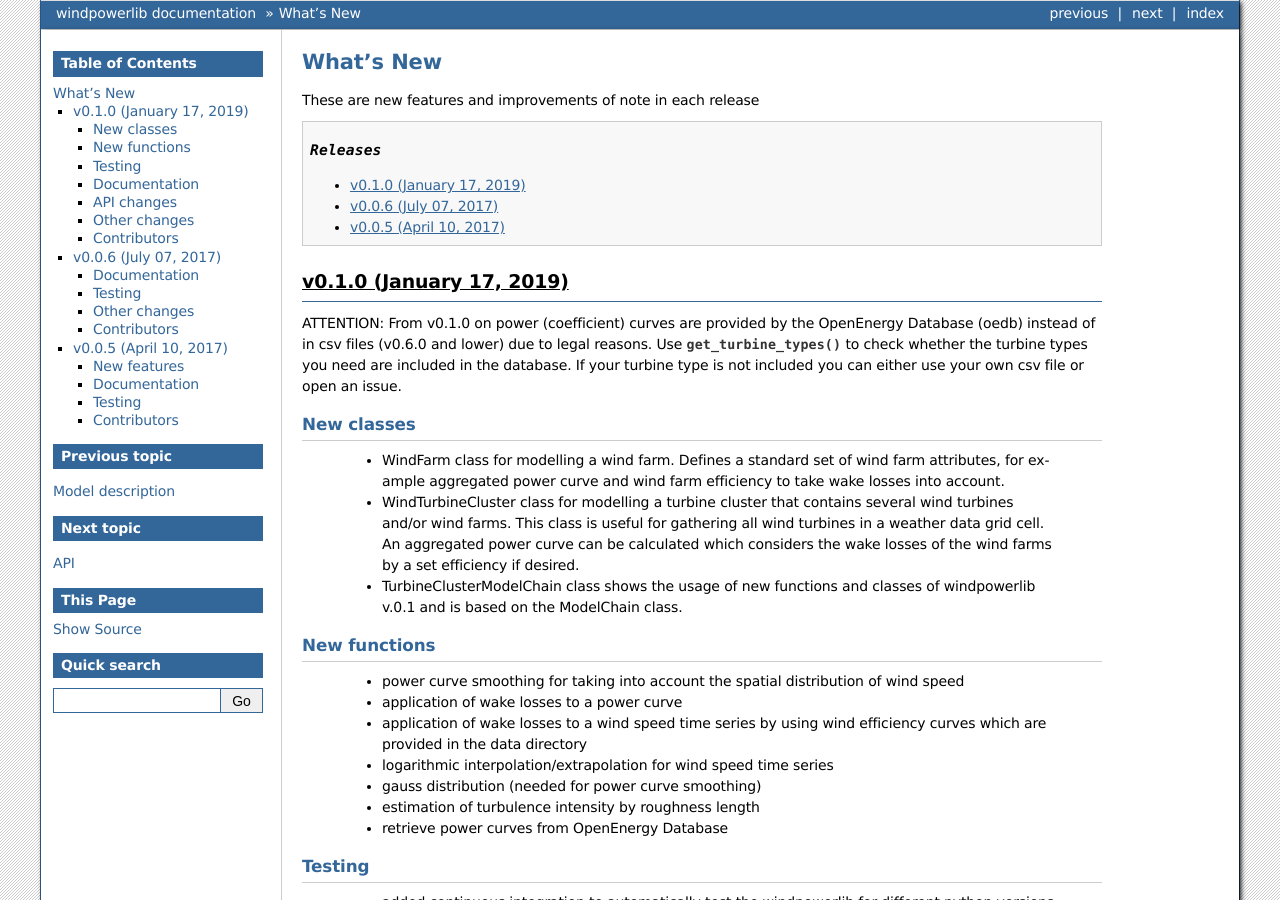
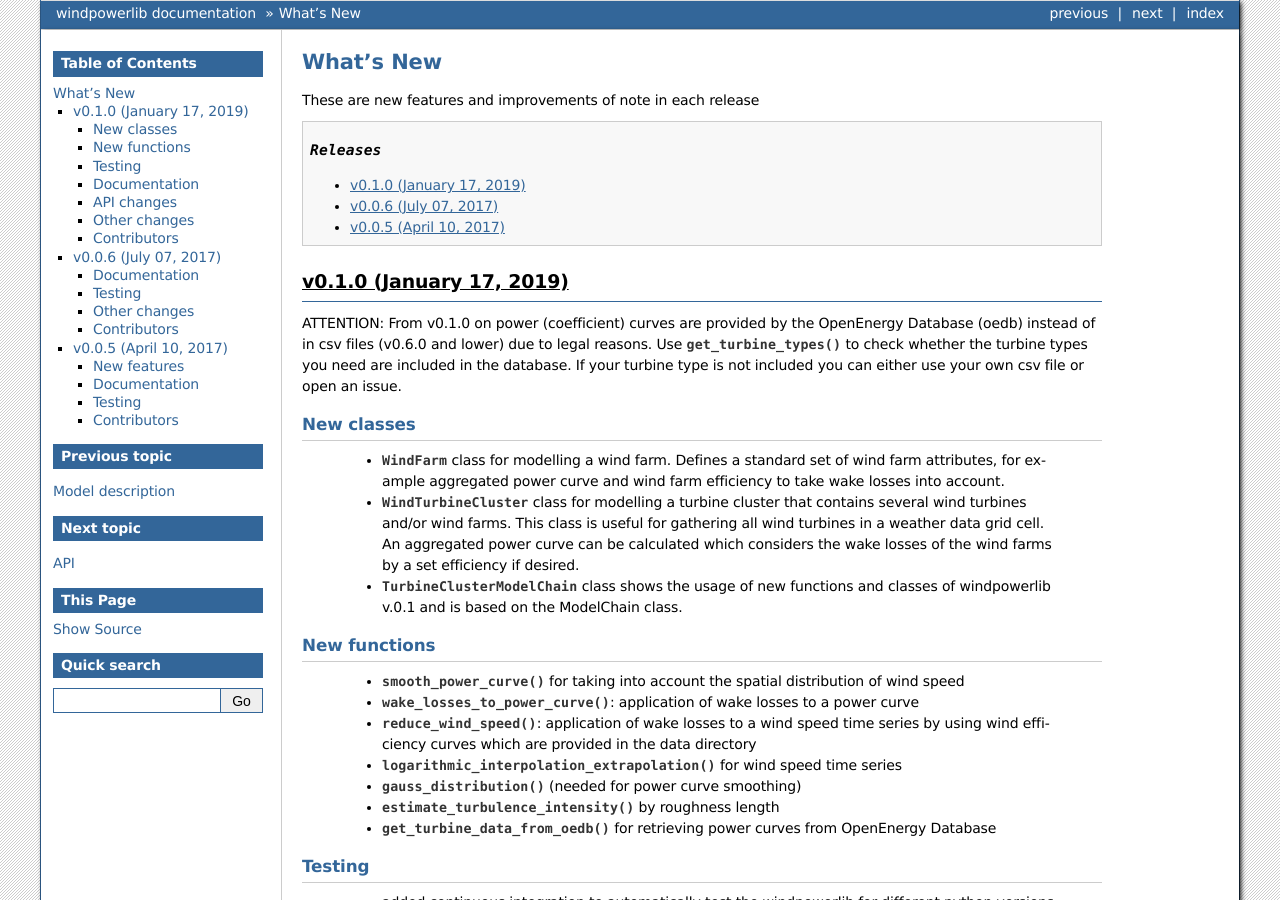
Before and after one commit to wind-python/windpowerlib, a Sphinx documentation site: the page built from doc/whats_new.rst, in a window 1280 px wide and 900 px high. Built offline with Sphinx 7.4.7, drawn with Linux system fonts in a browser that asks for light colours; formulas are drawn with MathJax 3.

Commit message:
Add links to whatsnew

```diff
--- a/doc/whatsnew/v0-1-0.txt
+++ b/doc/whatsnew/v0-1-0.txt
@@ -2,26 +2,26 @@
 ++++++++++++++++++++++++++++++++++
 
 ATTENTION: From v0.1.0 on power (coefficient) curves are provided by the OpenEnergy Database (oedb) instead of in csv files (v0.6.0 and lower) due to legal reasons.
-Use :py:func:`~wind_turbine.get_turbine_types` to check whether the turbine types you need are included in the database.
+Use :py:func:`~windpowerlib.wind_turbine.get_turbine_types` to check whether the turbine types you need are included in the database.
 If your turbine type is not included you can either use your own csv file or open an issue.
 
 New classes
 ###########
 
- * WindFarm class for modelling a wind farm. Defines a standard set of wind farm attributes, for example aggregated power curve and wind farm efficiency to take wake losses into account.
- * WindTurbineCluster class for modelling a turbine cluster that contains several wind turbines and/or wind farms. This class is useful for gathering all wind turbines in a weather data grid cell. An aggregated power curve can be calculated which considers the wake losses of the wind farms by a set efficiency if desired.
- * TurbineClusterModelChain class shows the usage of new functions and classes of windpowerlib v.0.1 and is based on the ModelChain class.
+ * :class:`~windpowerlib.wind_farm.WindFarm` class for modelling a wind farm. Defines a standard set of wind farm attributes, for example aggregated power curve and wind farm efficiency to take wake losses into account.
+ * :class:`~windpowerlib.wind_turbine_cluster.WindTurbineCluster` class for modelling a turbine cluster that contains several wind turbines and/or wind farms. This class is useful for gathering all wind turbines in a weather data grid cell. An aggregated power curve can be calculated which considers the wake losses of the wind farms by a set efficiency if desired.
+ * :class:`~windpowerlib.turbine_cluster_modelchain.TurbineClusterModelChain` class shows the usage of new functions and classes of windpowerlib v.0.1 and is based on the ModelChain class.
 
 New functions
 #############
 
- * power curve smoothing for taking into account the spatial distribution of wind speed
- * application of wake losses to a power curve
- * application of wake losses to a wind speed time series by using wind efficiency curves which are provided in the data directory
- * logarithmic interpolation/extrapolation for wind speed time series
- * gauss distribution (needed for power curve smoothing)
- * estimation of turbulence intensity by roughness length
- * retrieve power curves from OpenEnergy Database
+ * :py:func:`~windpowerlib.power_curves.smooth_power_curve` for taking into account the spatial distribution of wind speed
+ * :py:func:`~windpowerlib.power_curves.wake_losses_to_power_curve`: application of wake losses to a power curve
+ * :py:func:`~windpowerlib.wake_losses.reduce_wind_speed`: application of wake losses to a wind speed time series by using wind efficiency curves which are provided in the data directory
+ * :py:func:`~windpowerlib.tools.logarithmic_interpolation_extrapolation` for wind speed time series
+ * :py:func:`~windpowerlib.tools.gauss_distribution` (needed for power curve smoothing)
+ * :py:func:`~windpowerlib.tools.estimate_turbulence_intensity` by roughness length
+ * :py:func:`~windpowerlib.wind_turbine.get_turbine_data_from_oedb` for retrieving power curves from OpenEnergy Database
 
 
 Testing
```
